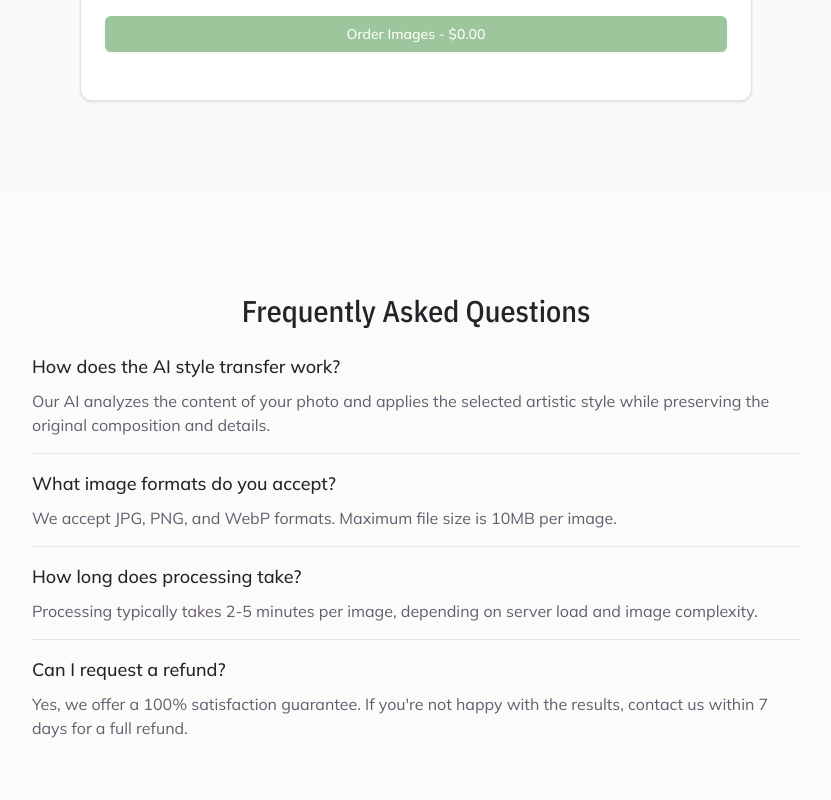
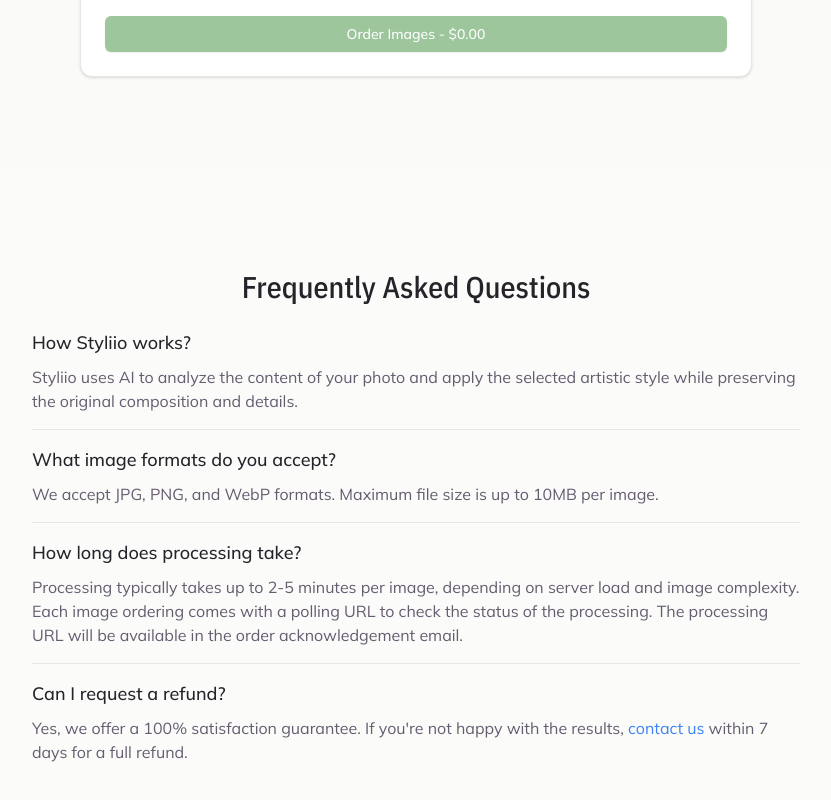
Before and after one commit to byleonardlim/image-styler-app, a Next.js app: page / in a window 1280 px wide. Shown: the part 1272-2072 px from the top of the page, without its empty margins (224-1055 px from the left). Built offline with nearby package versions, Linux system fonts and the light colour scheme; no server answers.

Commit message:
More UI work and component-lized more sections

```diff
--- a/app/api/v1/jobs/[id]/route.ts
+++ b/app/api/v1/jobs/[id]/route.ts
@@ -29,14 +29,10 @@
 
 export async function GET(
   request: NextRequest,
-  {
-    params,
-  }: {
-    params: Promise<{ id: string }>
-  }
+  { params }: { params: { id: string } }
 ) {
   try {
-    const { id: jobId } = await params;
+    const jobId = params.id;
 
     if (!jobId) {
       return NextResponse.json(
--- a/app/jobs/[id]/page.tsx
+++ b/app/jobs/[id]/page.tsx
@@ -144,38 +144,7 @@
                       loading="lazy"
                     />
                   </div>
-                  <div className="p-3 bg-gray-50">
-                    <Button
-                      onClick={async (e) => {
-                        e.preventDefault();
-                        try {
-                          const response = await fetch(url);
-                          if (!response.ok) throw new Error('Failed to fetch image');
-
-                          const blob = await response.blob();
-                          const blobUrl = window.URL.createObjectURL(blob);
-
-                          const link = document.createElement('a');
-                          link.href = blobUrl;
-                          link.download = `styled-image-${index + 1}.jpg`;
-                          document.body.appendChild(link);
-                          link.click();
-
-                          window.URL.revokeObjectURL(blobUrl);
-                          document.body.removeChild(link);
-                        } catch (error) {
-                          console.error('Error downloading image:', error);
-                          const link = document.createElement('a');
-                          link.href = url;
-                          link.download = `styled-image-${index + 1}.jpg`;
-                          link.click();
-                        }
-                      }}
-                      className="w-full flex items-center justify-center"
-                    >
-                      <Download className="h-5 w-5 mr-2" />
-                      {hasMultipleImages ? `Download Image ${index + 1}` : 'Download Image'}
-                    </Button>
+                  <div className="p-3 bg-gray-50 flex space-x-4">
                   </div>
                 </div>
                 ))}
@@ -199,13 +168,47 @@
 
         {/* Footer */}
         <div className="p-6 border-t border-gray-200 bg-gray-50">
-          <div className="flex justify-center space-x-4">
+          <div className="flex flex-col sm:flex-row justify-center gap-4">
             <Button
               onClick={handleBackToHome}
               variant="outline"
+              className="flex-1"
             >
-              Return Home
+              Back to Home
             </Button>
+            {generatedImageUrls.length > 0 && (
+              <Button
+                onClick={async (e) => {
+                  e.preventDefault();
+                  try {
+                    const response = await fetch(generatedImageUrls[0]);
+                    if (!response.ok) throw new Error('Failed to fetch image');
+
+                    const blob = await response.blob();
+                    const blobUrl = window.URL.createObjectURL(blob);
+
+                    const link = document.createElement('a');
+                    link.href = blobUrl;
+                    link.download = `styled-image.jpg`;
+                    document.body.appendChild(link);
+                    link.click();
+
+                    window.URL.revokeObjectURL(blobUrl);
+                    document.body.removeChild(link);
+                  } catch (error) {
+                    console.error('Error downloading image:', error);
+                    const link = document.createElement('a');
+                    link.href = generatedImageUrls[0];
+                    link.download = `styled-image.jpg`;
+                    link.click();
+                  }
+                }}
+                className="flex-1 flex items-center justify-center"
+              >
+                <Download className="h-5 w-5 mr-2" />
+                {hasMultipleImages ? 'Download All Images' : 'Download Image'}
+              </Button>
+            )}
           </div>
         </div>
       </div>
--- a/app/layout.tsx
+++ b/app/layout.tsx
@@ -17,7 +17,7 @@
 });
 
 export const metadata = {
-  title: 'Styllio - AI Powered Image Styling',
+  title: 'Styllio - Privacy first AI image styling',
   description: 'To be filled',
 };
 
@@ -28,7 +28,7 @@
 }) {
   return (
     <html lang="en" className={`${mulish.variable} ${ibmPlexCondensed.variable}`}>
-      <body className={mulish.className}>
+      <body className={`${mulish.className} sm:px-6`}>
         <ToastProvider>
           {children}
         </ToastProvider>
--- a/app/page.tsx
+++ b/app/page.tsx
@@ -6,6 +6,7 @@
 import { Card, CardContent } from "@/components/ui/card";
 import { Label } from "@/components/ui/label";
 import { FloatingHeader } from "@/components/FloatingHeader";
+import FAQSection from "@/components/FAQSection";
 
 export default function Page() {
   // Style configuration
@@ -142,9 +143,9 @@
       </section>
 
       {/* Order Form */}
-      <section className='w-full bg-muted/20 py-24'>
+      <section id="order-form" className='w-full bg-muted/20 py-24'>
         <div className="max-w-2xl mx-auto">
-          <Card className="w-full py-6">
+          <Card className="w-full pt-6">
             <CardContent>
               <form className="space-y-4" onSubmit={handleSubmit}>
               <div className="space-y-4">
@@ -212,27 +213,7 @@
       </section>
 
       {/* FAQ Section */}
-      <section className="max-w-3xl mx-auto space-y-6 pt-12 pb-12">
-        <h2 className="text-3xl font-medium text-center font-plex-condensed">Frequently Asked Questions</h2>
-        <div className="space-y-4">
-          <div className="border-b pb-4">
-            <h3 className="text-lg font-medium">How does the AI style transfer work?</h3>
-            <p className="text-muted-foreground mt-2">Our AI analyzes the content of your photo and applies the selected artistic style while preserving the original composition and details.</p>
-          </div>
-          <div className="border-b pb-4">
-            <h3 className="text-lg font-medium">What image formats do you accept?</h3>
-            <p className="text-muted-foreground mt-2">We accept JPG, PNG, and WebP formats. Maximum file size is 10MB per image.</p>
-          </div>
-          <div className="border-b pb-4">
-            <h3 className="text-lg font-medium">How long does processing take?</h3>
-            <p className="text-muted-foreground mt-2">Processing typically takes 2-5 minutes per image, depending on server load and image complexity.</p>
-          </div>
-          <div>
-            <h3 className="text-lg font-medium">Can I request a refund?</h3>
-            <p className="text-muted-foreground mt-2">Yes, we offer a 100% satisfaction guarantee. If you're not happy with the results, contact us within 7 days for a full refund.</p>
-          </div>
-        </div>
-      </section>
+      <FAQSection />
       </div>
     </React.Fragment>
   );
--- /dev/null
+++ b/components/FAQSection.tsx
@@ -0,0 +1,70 @@
+import React from 'react';
+
+import { ReactNode } from 'react';
+
+type FAQItem = {
+  id: string;
+  question: string;
+  answer: string | ReactNode;
+  isLast?: boolean;
+};
+
+const faqData: FAQItem[] = [
+  {
+    id: 'how-it-works',
+    question: 'How Styliio works?',
+    answer: 'Styliio uses AI to analyze the content of your photo and apply the selected artistic style while preserving the original composition and details.'
+  },
+  {
+    id: 'image-formats',
+    question: 'What image formats do you accept?',
+    answer: 'We accept JPG, PNG, and WebP formats. Maximum file size is up to 10MB per image.'
+  },
+  {
+    id: 'processing-time',
+    question: 'How long does processing take?',
+    answer: 'Processing typically takes up to 2-5 minutes per image, depending on server load and image complexity. Each image ordering comes with a polling URL to check the status of the processing. The processing URL will be available in the order acknowledgement email.'
+  },
+  {
+    id: 'refund-policy',
+    question: 'Can I request a refund?',
+    answer: (
+      <>
+        Yes, we offer a 100% satisfaction guarantee. If you're not happy with the results,{' '}
+        <a
+          href="mailto:refund@styliio.com"
+          className="text-blue-500 hover:underline"
+        >
+          contact us
+        </a>{' '}
+        within 7 days for a full refund.
+      </>
+    ),
+    isLast: true
+  }
+];
+
+const FAQSection = () => {
+  return (
+    <section className="max-w-3xl mx-auto space-y-6 pt-12 pb-12">
+      <h2 className="text-3xl font-medium text-center font-plex-condensed">
+        Frequently Asked Questions
+      </h2>
+      <div className="space-y-4">
+        {faqData.map((faq, index) => (
+          <div
+            key={faq.id}
+            className={`pb-4 ${!faq.isLast ? 'border-b' : ''}`}
+          >
+            <h3 className="text-lg font-medium">{faq.question}</h3>
+            <p className="text-muted-foreground mt-2">
+              {faq.answer}
+            </p>
+          </div>
+        ))}
+      </div>
+    </section>
+  );
+};
+
+export default FAQSection;
--- a/components/FloatingHeader.tsx
+++ b/components/FloatingHeader.tsx
@@ -9,8 +9,8 @@
 export function FloatingHeader({ isScrolled, onStylizeClick }: FloatingHeaderProps) {
   return (
     <div
-      className={`fixed top-0 left-0 right-0 z-50 p-2 transition-all duration-300 ${
-        isScrolled ? 'bg-background/75 backdrop-blur-lg shadow-lg rounded-sm border border-border/50 mx-8 mt-8' : 'bg-transparent'
+      className={`fixed top-0 left-0 right-0 z-50 p-8 transition-all duration-300 ${
+        isScrolled ? 'bg-background/75 backdrop-blur-lg shadow-xl rounded-sm border border-border/50 mx-6 mt-6 px-3 py-2' : 'bg-transparent'
       }`}
     >
       <div className="w-full flex items-center justify-between">
```
Also changed, not shown: 1 other file (tests, documents, lock files or other folders).
